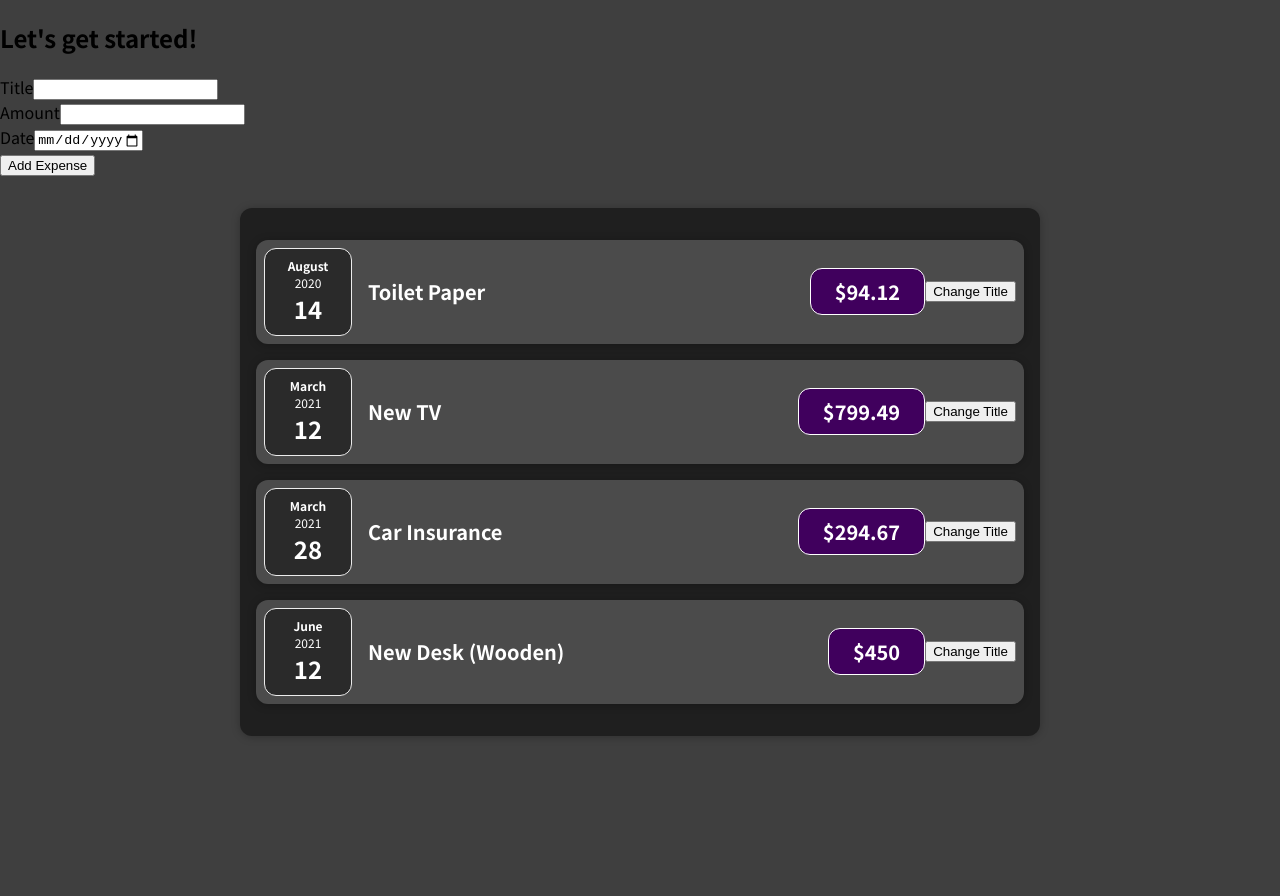
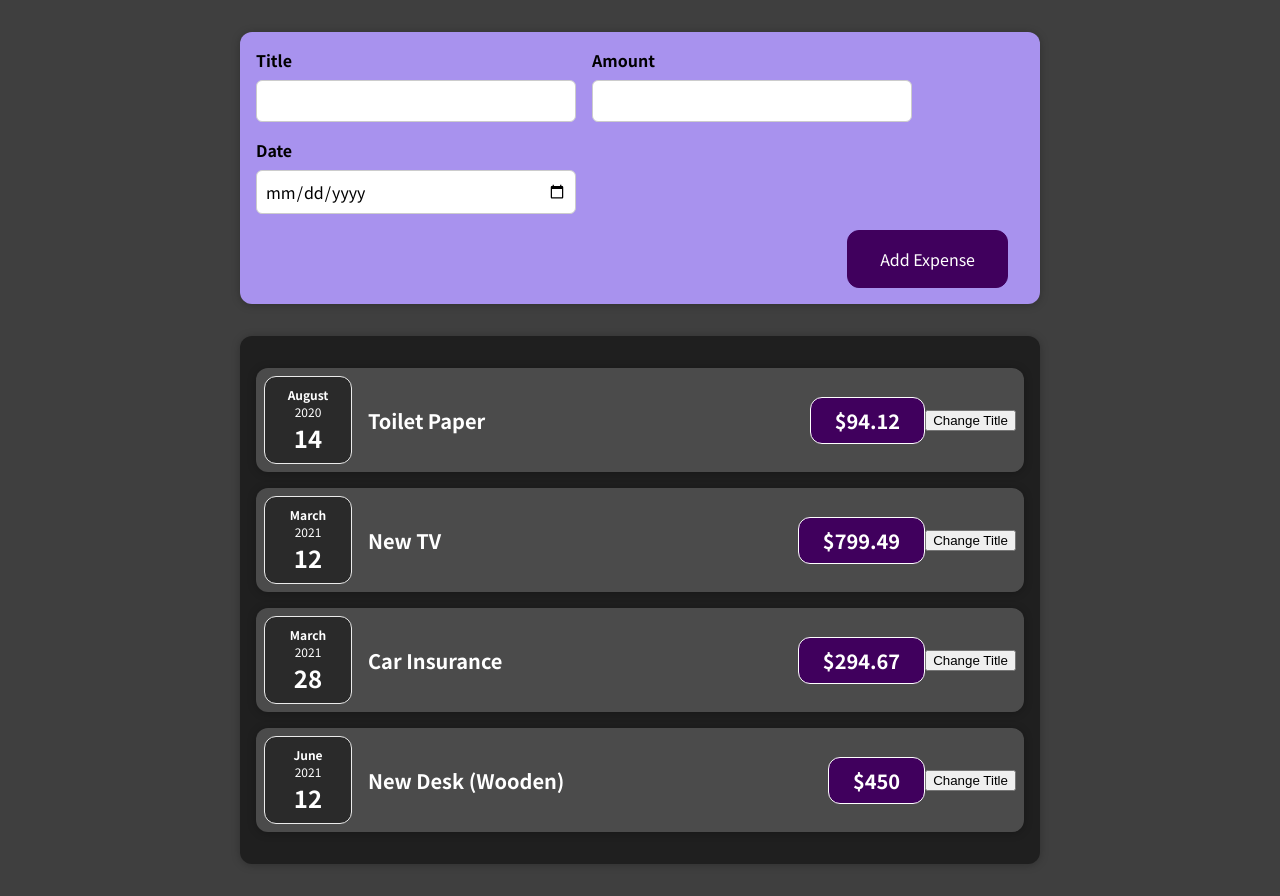
Before and after one commit to kaustubh87/expensetracker, a React (Create React App) app: page / in a window 1280 px wide. Before the commit the page ends 800 px from the top, so only its background shows below. Built offline with nearby package versions, Linux system fonts and the light colour scheme.

Commit message:
Added styling using css for form component

```diff
--- a/src/App.js
+++ b/src/App.js
@@ -24,7 +24,6 @@ const App = () => {
 
   return (
     <div>
-      <h2>Let's get started!</h2>
       <NewExpense />
       <Expenses items={expenses} />
     </div>
--- a/src/components/NewExpense/ExpenseForm.css
+++ b/src/components/NewExpense/ExpenseForm.css
@@ -0,0 +1,26 @@
+.new-expense__controls {
+  display: flex;
+  flex-wrap: wrap;
+  gap: 1rem;
+  margin-bottom: 1rem;
+  text-align: left;
+}
+
+.new-expense__control label {
+  font-weight: bold;
+  margin-bottom: 0.5rem;
+  display: block;
+}
+
+.new-expense__control input {
+  font: inherit;
+  padding: 0.5rem;
+  border-radius: 6px;
+  border: 1px solid #ccc;
+  width: 20rem;
+  max-width: 100%;
+}
+
+.new-expense__actions {
+  text-align: right;
+}
--- a/src/components/NewExpense/NewExpense.css
+++ b/src/components/NewExpense/NewExpense.css
@@ -0,0 +1,38 @@
+.new-expense {
+  background-color: #a892ee;
+  padding: 1rem;
+  margin: 2rem auto;
+  width: 50rem;
+  max-width: 95%;
+  border-radius: 12px;
+  text-align: center;
+  box-shadow: 0 1px 8px rgba(0, 0, 0, 0.25);
+}
+
+.new-expense button {
+  font: inherit;
+  cursor: pointer;
+  padding: 1rem 2rem;
+  border: 1px solid #40005d;
+  background-color: #40005d;
+  color: white;
+  border-radius: 12px;
+  margin-right: 1rem;
+}
+
+.new-expense button:hover,
+.new-expense button:active {
+  background-color: #510674;
+  border-color: #510674;
+}
+
+.new-expense button.alternative {
+  color: #220131;
+  border-color: transparent;
+  background-color: transparent;
+}
+
+.new-expense button.alternative:hover,
+.new-expense button.alternative:active {
+  background-color: #ddb3f8;
+}
```
